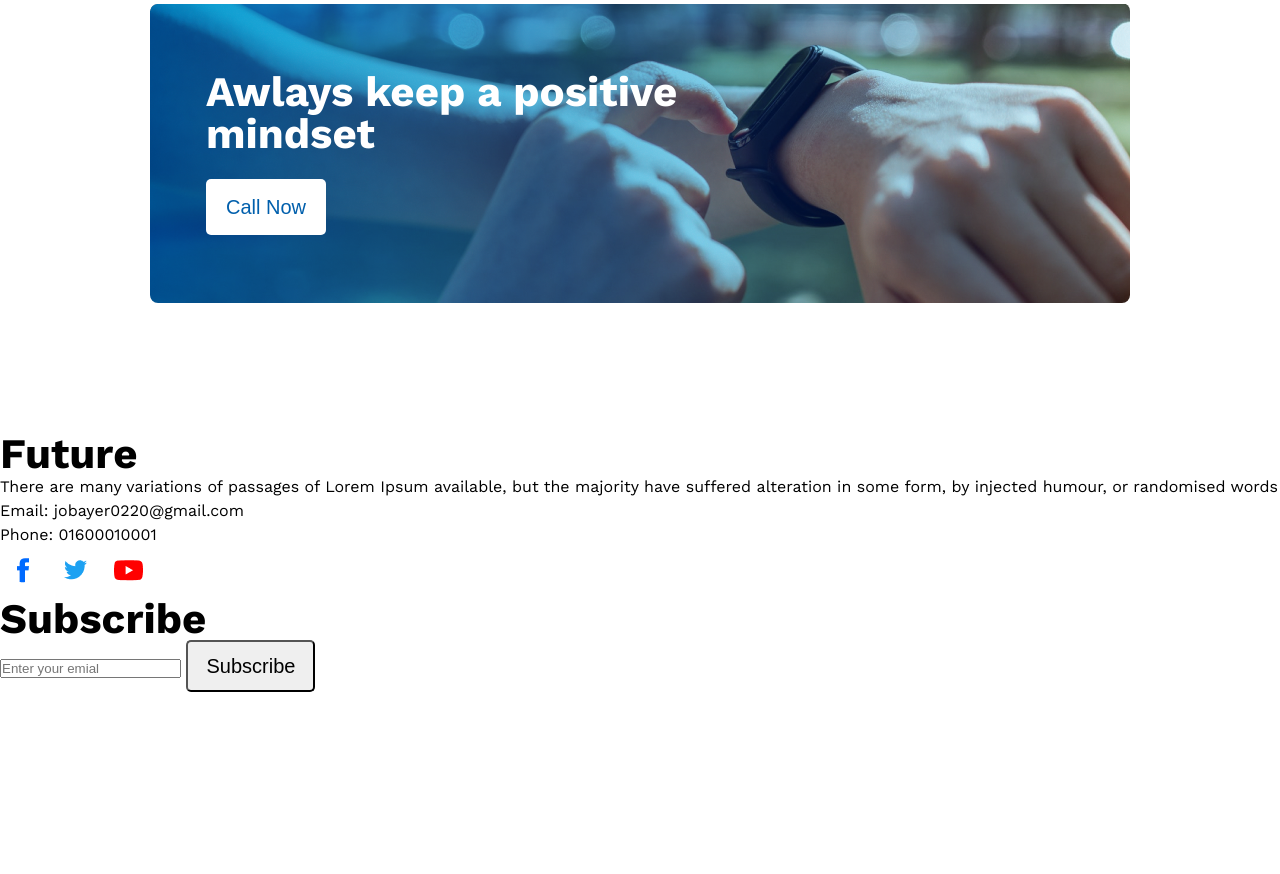
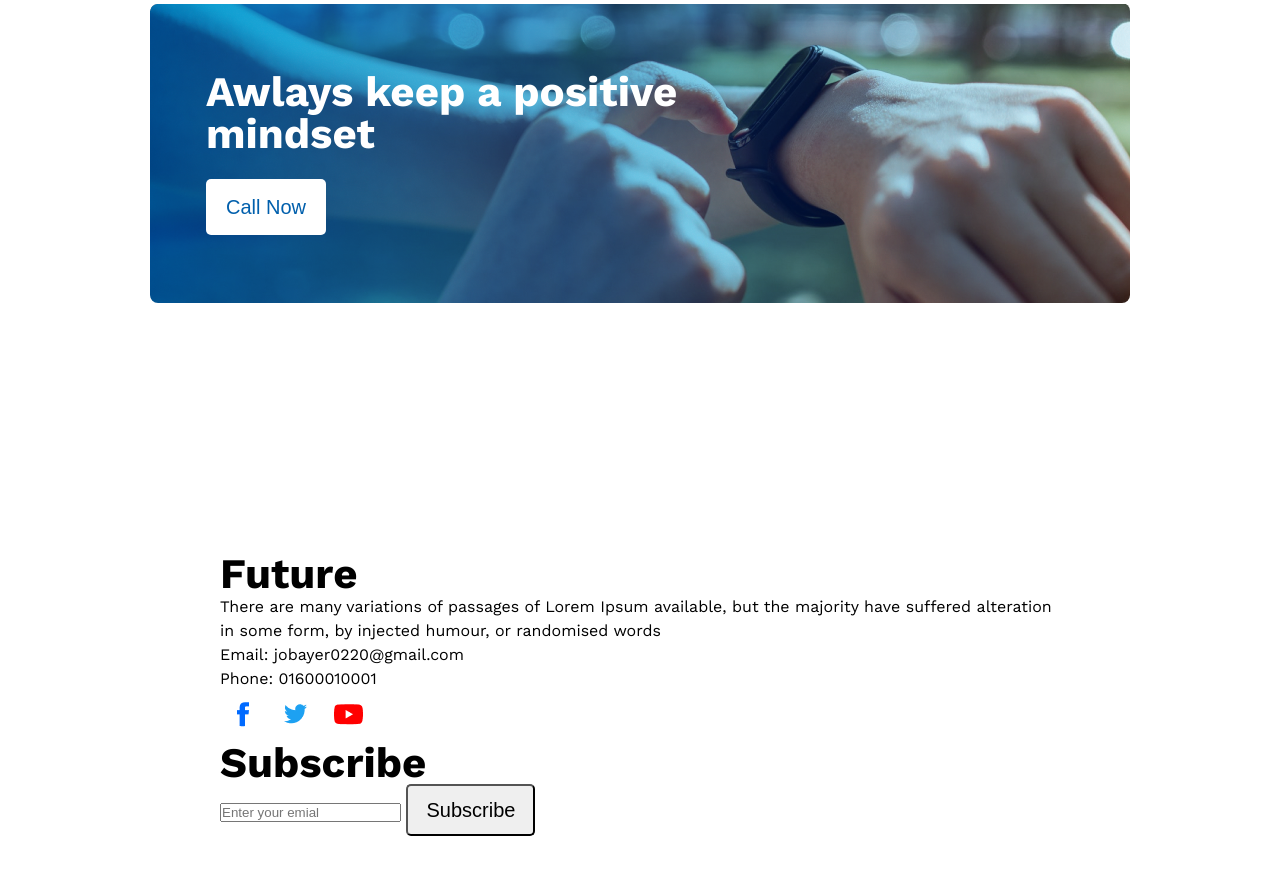
Before and after one commit to Jobayer98/new-year-new-me, a plain HTML site: page index.html in a window 1280 px wide. Shown: the part 2186-3060 px from the top of the page. Before the commit the page ends 2878 px from the top, so only its background shows below. Drawn offline with nearby package versions, Linux system fonts and the light colour scheme; files whose address does not match are found by name.

Commit message:
synchronize all element and class

```diff
--- a/css/styles.css
+++ b/css/styles.css
@@ -8,6 +8,7 @@ body {
     font-family: 'Work Sans', sans-serif;
 }
 
+/*elements */
 p,li {
     font-size: 16px;
     font-weight: 400;
@@ -18,6 +19,10 @@ h2 {
     font-size: 42px;
     font-weight: 700;
     line-height: 42px;
+}
+
+section {
+    margin: 130px 150px;
 }
 
 /* primary color: #005FAC;
@@ -77,10 +82,6 @@ h2 {
 }
 
 /* Style for failure section */
-section {
-    margin: 130px 150px;
-}
-
 .about {
     display: flex;
     align-items: center;
@@ -160,3 +161,6 @@ section {
 }
 
 /* Style for footer section */
+.footer-container {
+    padding: 120px 220px;
+}
```
